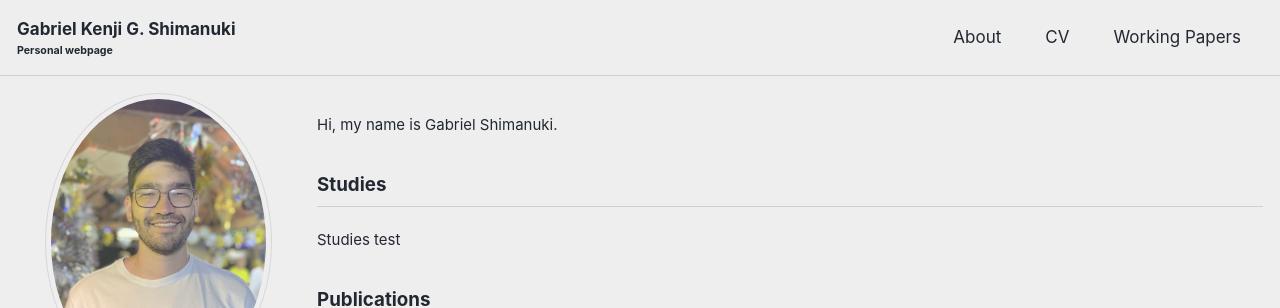
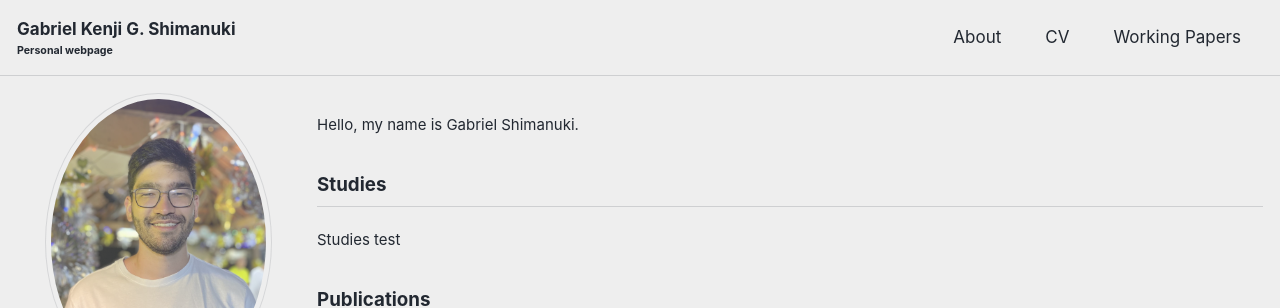
Before and after one commit to GabrielShimanuki/gabrielshimanuki.github.io, a Jekyll site: the page built from index.md, in a window 1280 px wide. Shown: the top 308 px of the page. Built offline with Jekyll 4.4.1, drawn with Linux system fonts in a browser that asks for light colours; cached includes are drawn as plain includes.

Commit message:
correction

```diff
--- a/_data/navigation.yml
+++ b/_data/navigation.yml
@@ -11,7 +11,7 @@ main:
     url: /assets/pdf/one-page-CV-oct-24.pdf
 
   - title: "Working Papers"
-    url: /working-papers/
+    url: /_pages/working-papers/
     external: false
 
 
--- a/index.md
+++ b/index.md
@@ -66,7 +66,7 @@ a[href="/feed.xml"] {
 
 <div class="justify-text">
   <!-- <p>Hi, my name is Gabriel Shimanuki, but everyone calls me Luiz. I'm really passionate about applied computing, especially in computer vision, which has been my research focus for the past few years.</p> -->
-  <p>Hi, my name is Gabriel Shimanuki.</p>
+  <p>Hello, my name is Gabriel Shimanuki.</p>
 </div>
 
 ## Studies
```
